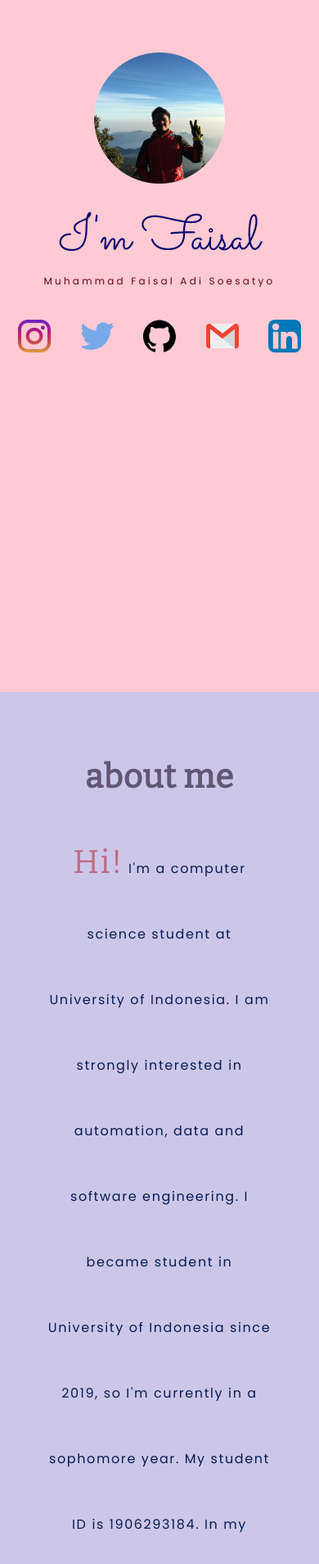
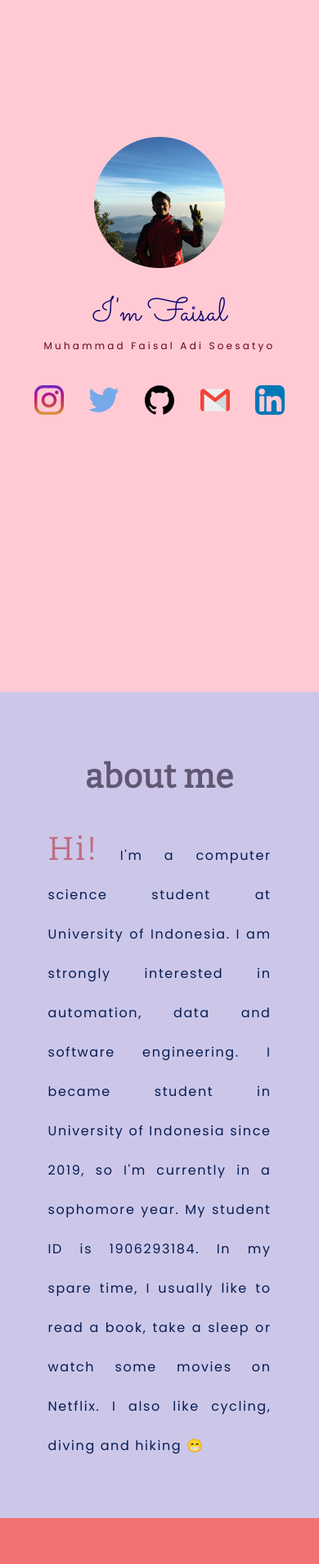
Before and after one commit to faisaladisoe/story-ppw, a Django app: page / in a window 390 px wide. Shown: the top 1908 px of the page at 82% size. Run offline with Django 3.2, Linux system fonts and the light colour scheme; some libraries are stand-ins or nearby versions.

Commit message:
fix the responsive stuff

```diff
--- a/story1/static/story1/css/styles.css
+++ b/story1/static/story1/css/styles.css
@@ -34,7 +34,7 @@
     letter-spacing: 0.2rem;
 }
 
-.socmed img {
+.socmed-icon {
     display: inline;
     margin: 2rem 1rem 0;
     height: 2.5rem;
@@ -43,7 +43,7 @@
     border-radius: 20%;
 }
 
-.socmed img:hover {
+.socmed-icon:hover {
     border-radius: 20%;
     background-color: #d8e2dc;
     box-shadow: 0 4px 8px 0 rgba(0, 0, 0, 0.2), 0 6px 20px 0 rgba(0, 0, 0, 0.15);
@@ -208,6 +208,7 @@
 }
 
 #scroll-up__button {
+    background-image: url('./images/up-arrow.svg');
     display: inline-block;
     width: 50px;
     height: 50px;
@@ -250,3 +251,52 @@
       margin: 30px;
     }
 }
+
+@media only screen and (max-width: 600px) {
+    .main-container {
+        padding-top: 17vh;
+    }
+
+    .socmed-icon {
+        height: 2.25rem;
+        width: 2.25rem;
+        margin: 2rem 0.85rem 0;
+    }
+
+    .main-bio h1 {
+        font-size: 2.5rem;
+        padding-top: 2rem;
+    }
+
+    .brief-desc p {
+        line-height: 3rem;
+        text-align: justify;
+    }
+
+    .quote__main-container {
+        padding: 5rem 0;
+        font-size: 2rem;
+    }
+}
+
+@media only screen and (min-width: 601px) and (max-width: 990px) and (orientation: landscape) {
+    .main-container {
+        height: 125vh;
+        padding-top: 3.5%;
+    }
+
+    .brief-desc p {
+        line-height: 3.25rem;
+    }
+
+    .quote__main-container {
+        padding: 5rem 0;
+        font-size: 2rem;
+    }
+}
+
+@media only screen and (min-width: 768px) and (max-width: 990px) {
+    .main-container {
+        padding-top: 30%;
+    }
+}
--- a/story1/templates/story1/index.html
+++ b/story1/templates/story1/index.html
@@ -27,15 +27,15 @@
         </div>
         <div class="socmed">
             <a href="https://www.instagram.com/faisaladisoe/?hl=id" target="_blank" rel="noopener noreferrer"><img
-                    src="{% static 'story1//images/instagram.svg' %}" alt="instagram" /></a>
+                    class="socmed-icon" src="{% static 'story1//images/instagram.svg' %}" alt="instagram" /></a>
             <a href="https://twitter.com/__patagonia_" target="_blank" rel="noopener noreferrer"><img
-                    src="{% static 'story1//images/twitter.svg' %}" alt="twitter" /></a>
+                    class="socmed-icon" src="{% static 'story1//images/twitter.svg' %}" alt="twitter" /></a>
             <a href="https://github.com/faisaladisoe" target="_blank" rel="noopener noreferrer"><img
-                    src="{% static 'story1/images/github.svg' %}" alt="github" /></a>
+                    class="socmed-icon" src="{% static 'story1/images/github.svg' %}" alt="github" /></a>
             <a href="mailto:faisaladi27@gmail.com" target="_blank" rel="noopener noreferrer"><img
-                    src="{% static 'story1/images/gmail.svg' %}" alt="gmail" /></a>
+                    class="socmed-icon" src="{% static 'story1/images/gmail.svg' %}" alt="gmail" /></a>
             <a href="https://www.linkedin.com/in/m-faisal-adi-soesatyo-2b27611b6/" target="_blank"
-                rel="noopener noreferrer"><img src="{% static 'story1/images/linkedin.svg' %}" alt="linkedin" /></a>
+                rel="noopener noreferrer"><img class="socmed-icon" src="{% static 'story1/images/linkedin.svg' %}" alt="linkedin" /></a>
         </div>
     </div>
     <div class="aboutme-container">
@@ -114,16 +114,16 @@
                         <div class="p-2 bd-highlight">
                             <div class="container">
                                 <div class="row">
-                                    <div class="col" style="text-align: right;">Django</div>
-                                    <div class="col" style="text-align: left;">⭐⭐</div>
+                                    <div class="col" style="text-align: right;">React.js</div>
+                                    <div class="col" style="text-align: left;">⭐⭐⭐</div>
                                 </div>
                             </div>
                         </div>
                         <div class="p-2 bd-highlight">
                             <div class="container">
                                 <div class="row">
-                                    <div class="col" style="text-align: right;">React.js</div>
-                                    <div class="col" style="text-align: left;">⭐⭐⭐</div>
+                                    <div class="col" style="text-align: right;">Django</div>
+                                    <div class="col" style="text-align: left;">⭐⭐</div>
                                 </div>
                             </div>
                         </div>
```
Also changed, not shown: 1 other file.
